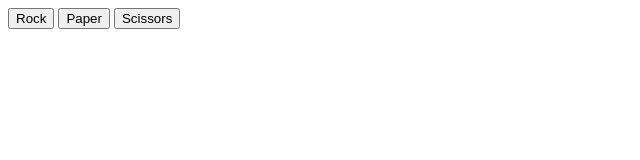
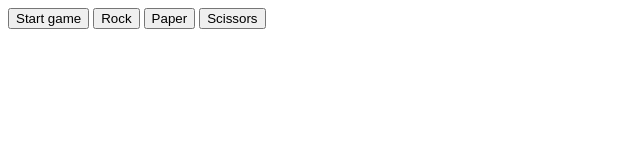
Before and after one commit to eliwawa/odin-rock-paper-scissors, a plain HTML site: page index.html in a window 1280 px wide. Shown: the whole page, without its empty margins (0-640 px from the left). Drawn offline with Linux system fonts and the light colour scheme.

Commit message:
add start button

```diff
--- a/index.html
+++ b/index.html
@@ -8,6 +8,7 @@
 </head>
 <body>
     <div id="input">
+        <button id="start">Start game</button>
         <button id="rock">Rock</button>
         <button id="paper">Paper</button>
         <button id="scissors">Scissors</button>
```
